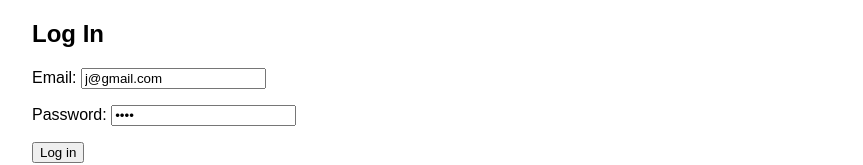
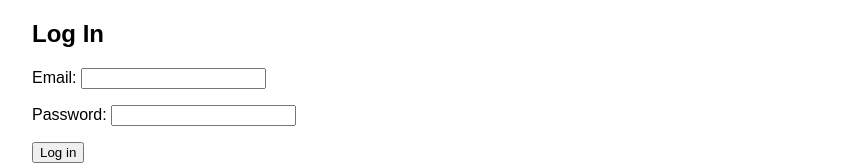
Before and after one commit to jameslittle230/splitt-vue-front, a Vue app: page / in a window 1280 px wide. Shown: the top 165 px of the page, without its empty margins (208-1071 px from the left). Built offline with nearby package versions, Linux system fonts and the light colour scheme; no server answers; a web font is replaced by a local one.

Commit message:
Remove pre-filled-in login values

```diff
--- a/src/components/Login.vue
+++ b/src/components/Login.vue
@@ -27,8 +27,8 @@ import Networker from '../networking';
 export default {
   data() {
     return {
-      email: "j@gmail.com",
-      password: "asdf"
+      email: "",
+      password: ""
     };
   },
 
```
